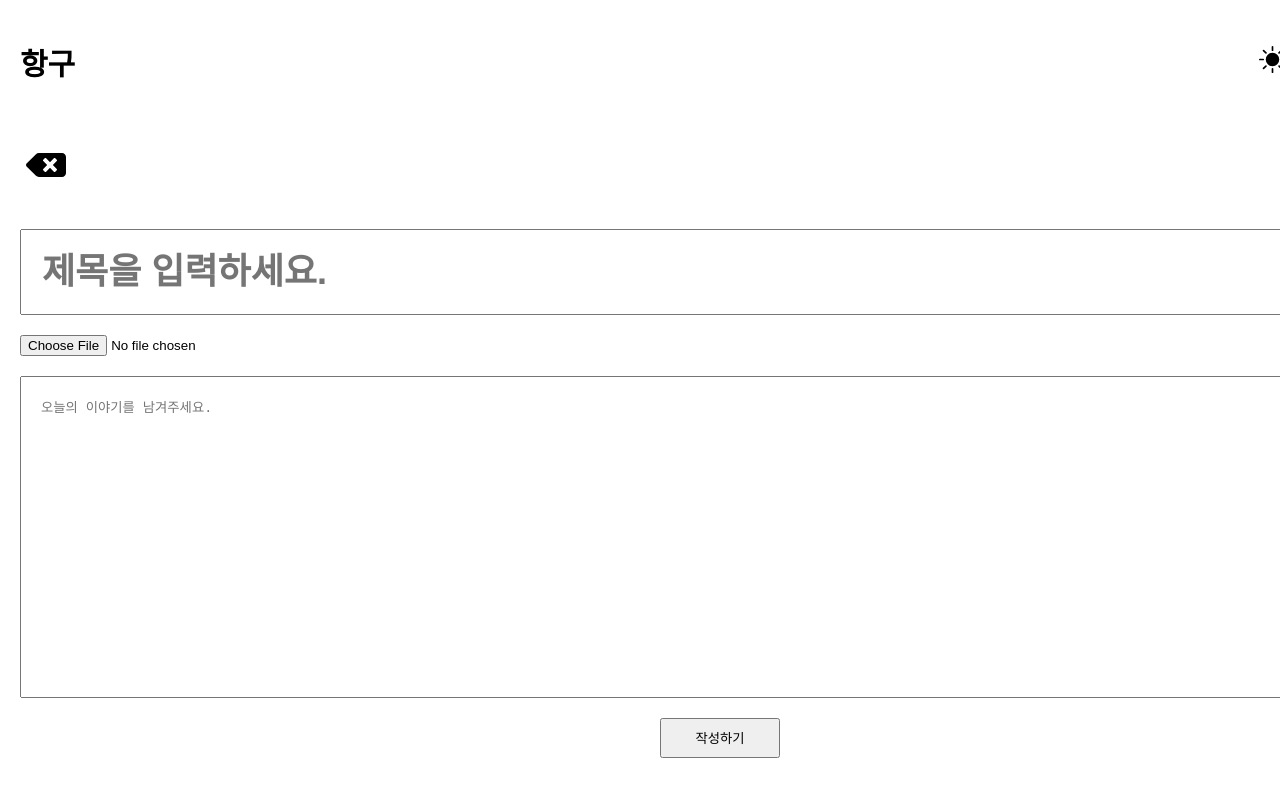
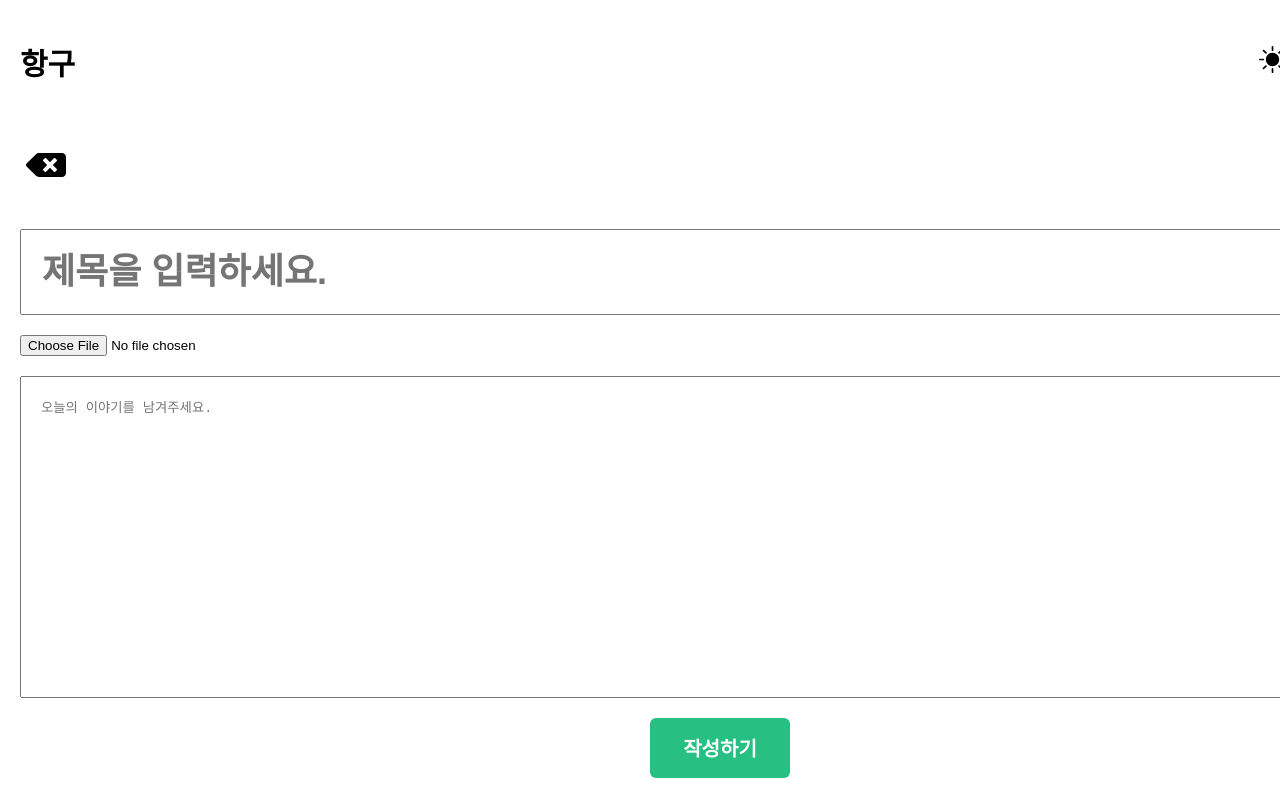
Before and after one commit to 2Zerozero/InovationCamp, a React (Create React App) app: page /posts in a window 1280 px wide. Shown: the top 800 px of the page. Built offline with nearby package versions, Linux system fonts and the light colour scheme.

Commit message:
feat : 버튼 UI 수정

```diff
--- a/src/pages/Write/style.js
+++ b/src/pages/Write/style.js
@@ -53,6 +53,16 @@ export const ButtonWrap = styled.div`
 `
 
 export const Button = styled.button`
-    width: 120px;
-    height: 40px;
+    width: 140px;
+    height: 60px;
+    border: none;
+    border-radius: 6px;
+    font-size: 20px;
+    font-weight: bold;
+    color: rgb(255, 255, 255);
+    background-color: rgb(39, 192, 130);
+
+    &:hover {
+        background-color: rgb(87, 223, 168);
+    }
 `
```
